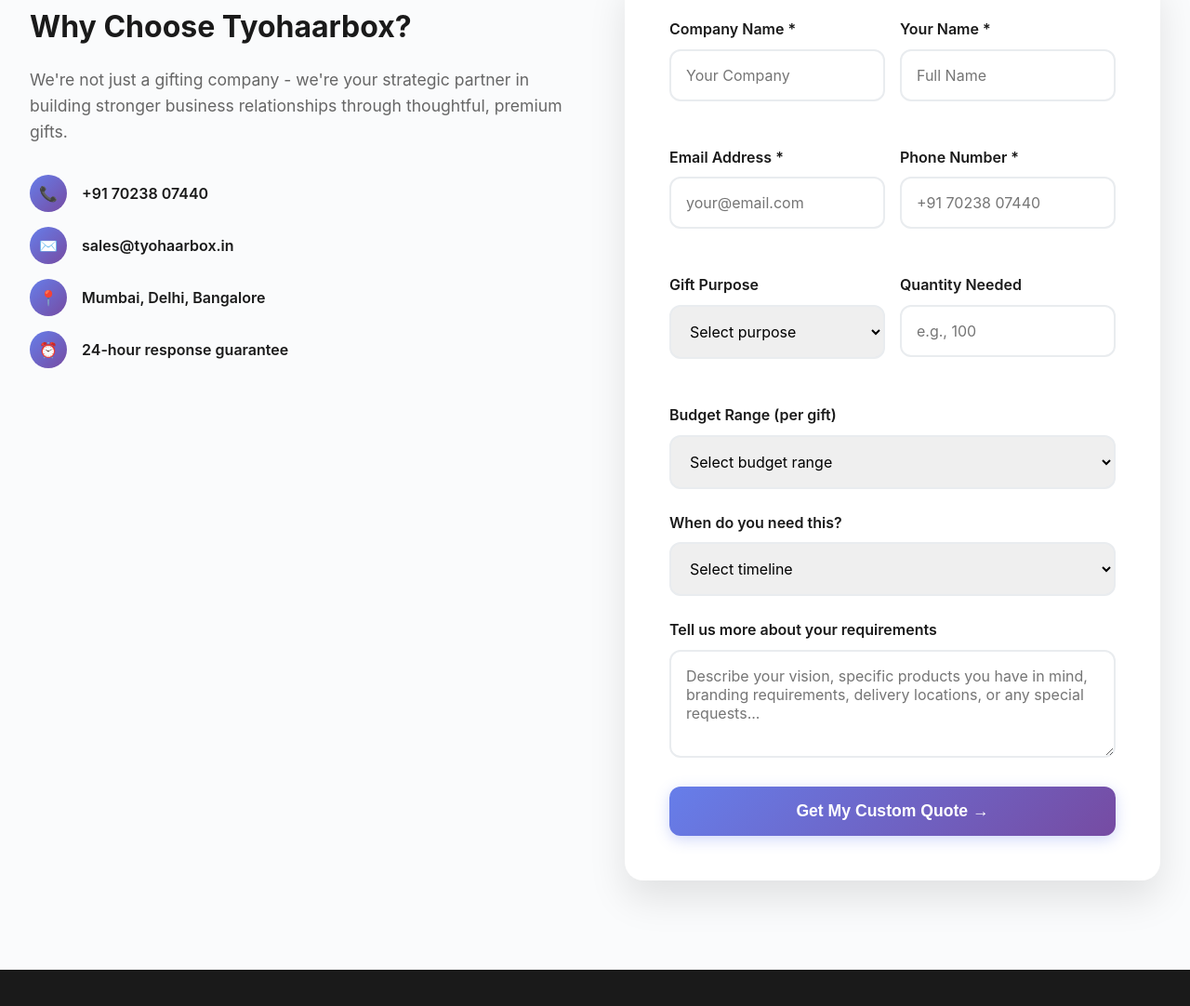
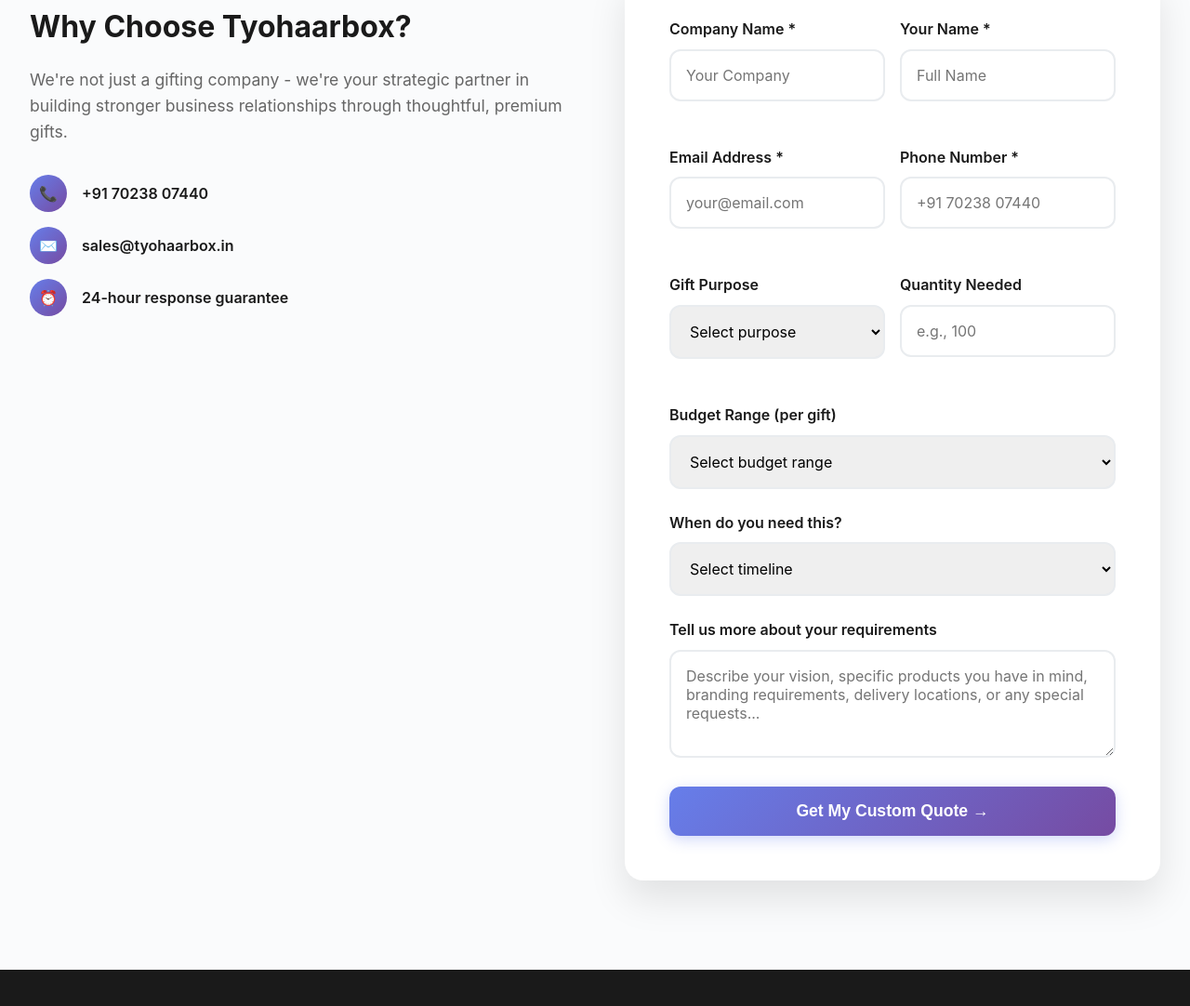
Before and after one commit to tyohaarbox/tyohaarbox.github.io, a plain HTML site: page index.html in a window 1280 px wide. Shown: the part 4702-5784 px from the top of the page at 93% size. Drawn offline with Linux system fonts and the light colour scheme.

Commit message:
Update index.html

```diff
--- a/index.html
+++ b/index.html
@@ -1242,10 +1242,7 @@
                   <div class="contact-icon">✉️</div>
                   <span>sales@tyohaarbox.in</span>
                 </li>
-                <li>
-                  <div class="contact-icon">📍</div>
-                  <span>Mumbai, Delhi, Bangalore</span>
-                </li>
+
                 <li>
                   <div class="contact-icon">⏰</div>
                   <span>24-hour response guarantee</span>
```
